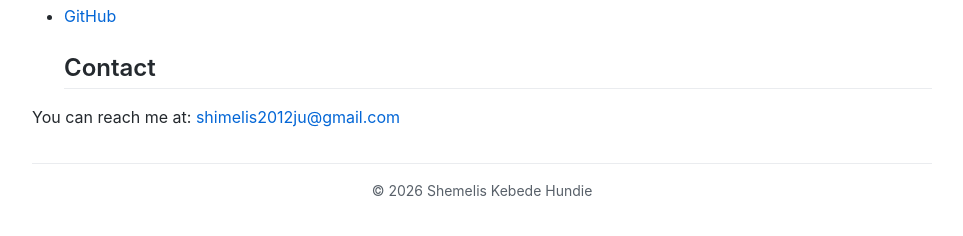
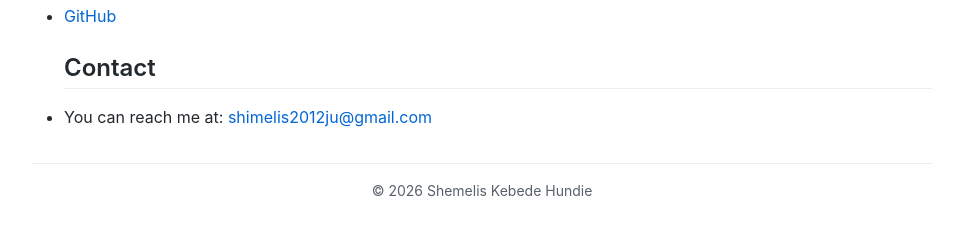
Before and after one commit to ShemelisKHundie/ShemelisKHundie.github.io, a Jekyll site: the page built from social.md, in a window 1280 px wide. Shown: the part 392-628 px from the top of the page, without its empty margins (158-1121 px from the left). Built offline with Jekyll 4.4.1, drawn with Linux system fonts in a browser that asks for light colours; our own code applies the rules of GitHub Pages for plain Markdown files.

```diff
--- a/social.md
+++ b/social.md
@@ -11,5 +11,4 @@ Connect with me on:
 - [ORCID](https://orcid.org/0000-0003-2316-0544)
 - [GitHub](https://github.com/yourusername)
 ## Contact
-
-You can reach me at: [shimelis2012ju@gmail.com](shimelis2012ju@gmail.com)
+- You can reach me at: [shimelis2012ju@gmail.com](shimelis2012ju@gmail.com)
```
